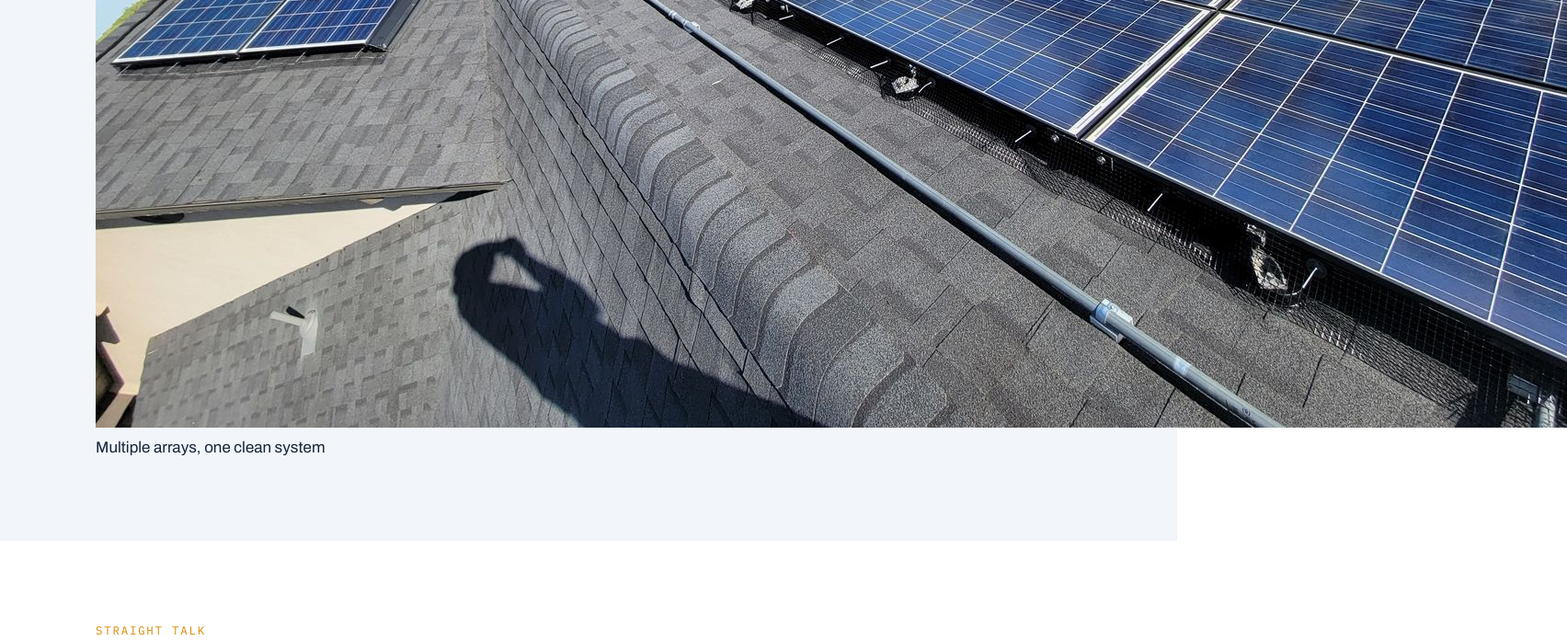
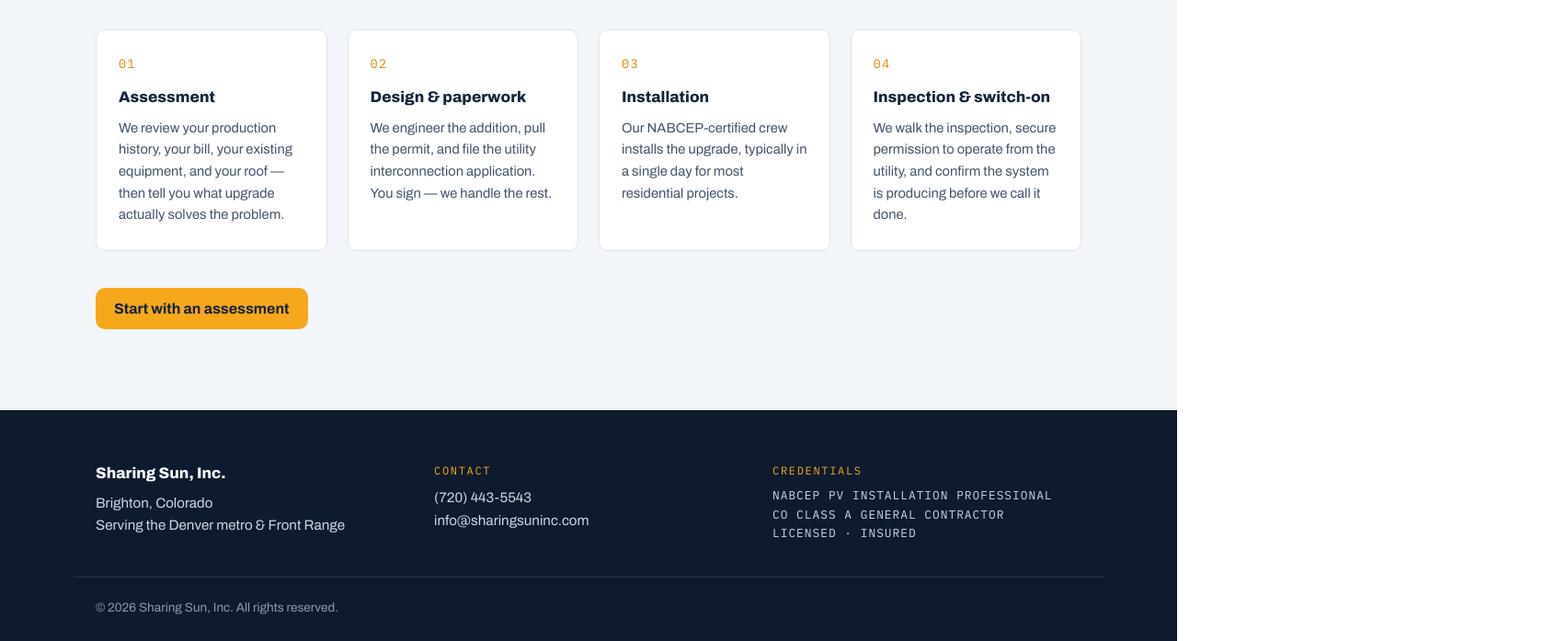
Before and after one commit to sharingsunsolar/sharing-sun-website, a Next.js app: page /upgrades in a window 1280 px wide. Shown: the part 2065-2762 px from the top of the page at 92% size, 1704 px wide, since content can reach past the window. Built offline with nearby package versions, Linux system fonts and the light colour scheme.

Commit message:
Remove site photo figure from upgrade page
Removed unused figure element displaying site photo.

```diff
--- a/app/upgrades/page.js
+++ b/app/upgrades/page.js
@@ -82,14 +82,6 @@ export default function Upgrades() {
               </p>
             </div>
           </div>
-
-          <figure className="site-photo">
-            <img
-              src="/home-arrays-finished.jpg"
-              alt="Upgraded residential solar arrays with critter guard on a Colorado home"
-            />
-            <figcaption>Multiple arrays, one clean system</figcaption>
-          </figure>
         </div>
       </section>
 
```
